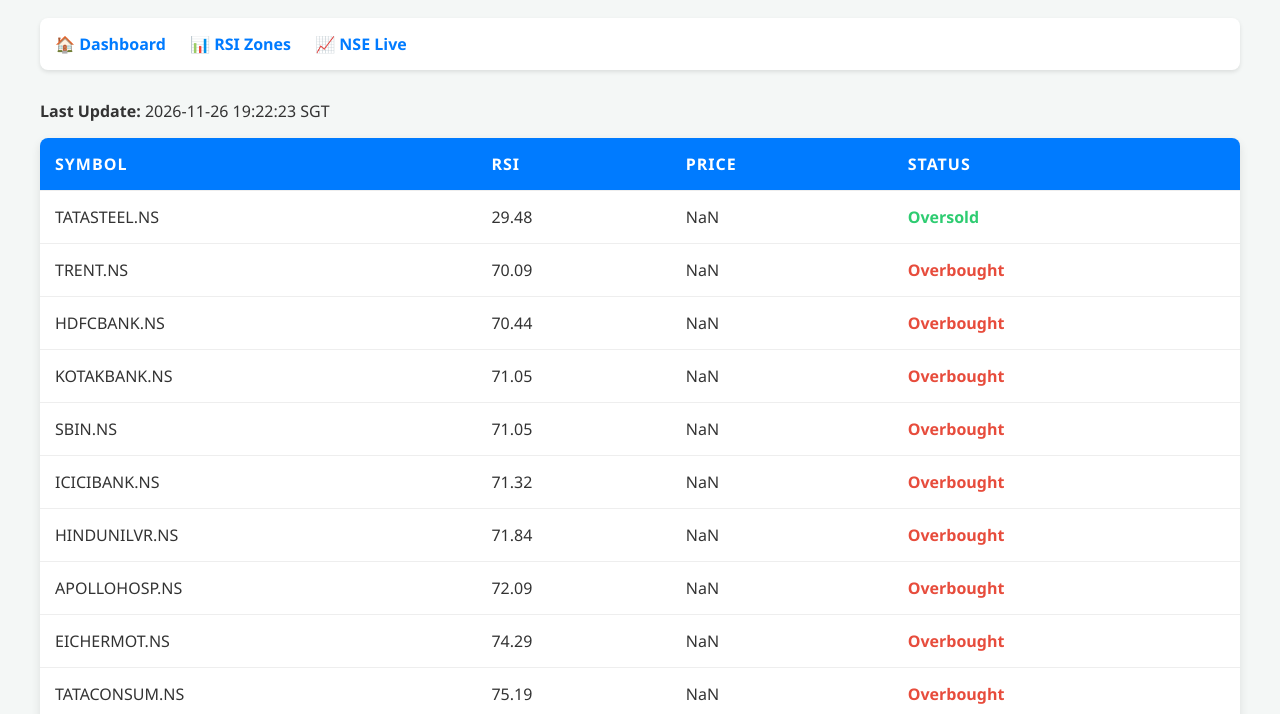
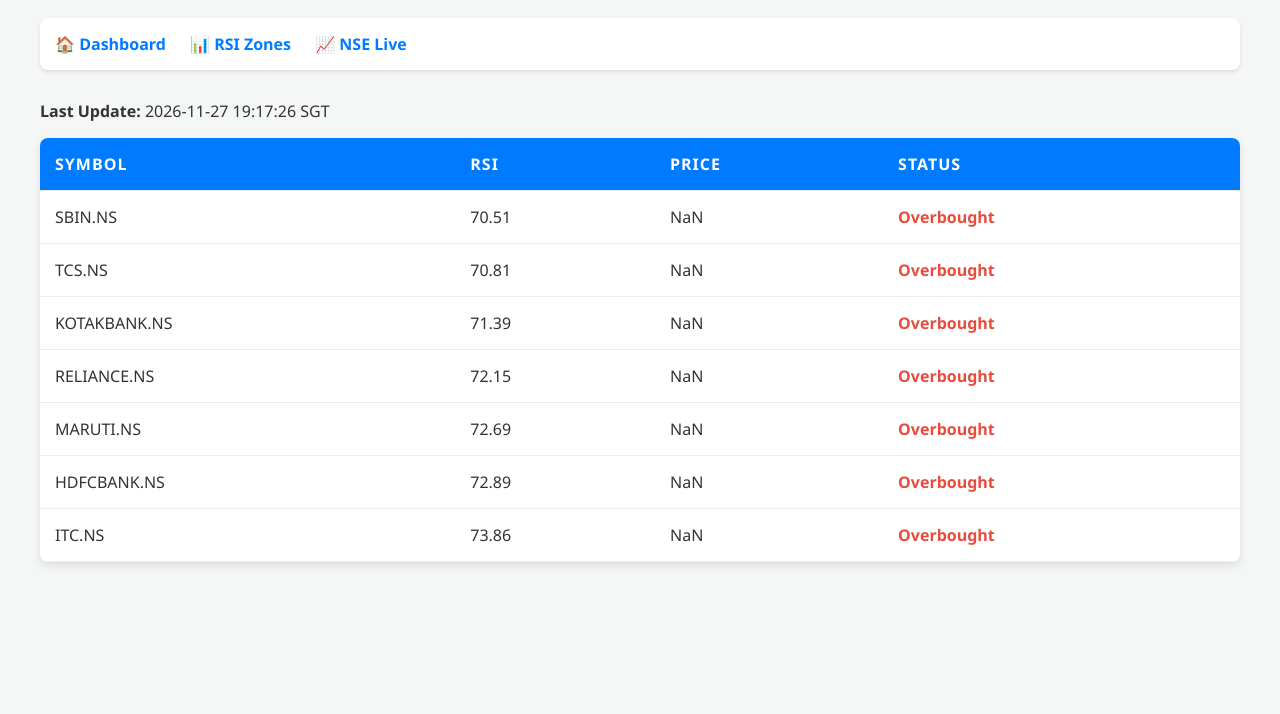
Before and after one commit to shreneekPatil2871/RSI, a plain HTML site: page index.html in a window 1280 px wide. Shown: the part 86-800 px from the top of the page. Drawn offline with Linux system fonts and the light colour scheme.

Commit message:
Update RSI Webpage

```diff
--- a/index.html
+++ b/index.html
@@ -24,7 +24,7 @@
             <a href="https://www.nseindia.com/" target="_blank">📈 NSE Live</a>
         </nav>
 
-        <p><strong>Last Update:</strong> 2026-11-26 19:22:23 SGT</p>
+        <p><strong>Last Update:</strong> 2026-11-27 19:17:26 SGT</p>
 
         <div id="table-top">
             <table class="dataframe table">
@@ -38,74 +38,44 @@
   </thead>
   <tbody>
     <tr>
-      <td>TATASTEEL.NS</td>
-      <td>29.48</td>
+      <td>SBIN.NS</td>
+      <td>70.51</td>
       <td>NaN</td>
-      <td>Oversold</td>
+      <td>Overbought</td>
     </tr>
     <tr>
-      <td>TRENT.NS</td>
-      <td>70.09</td>
+      <td>TCS.NS</td>
+      <td>70.81</td>
+      <td>NaN</td>
+      <td>Overbought</td>
+    </tr>
+    <tr>
+      <td>KOTAKBANK.NS</td>
+      <td>71.39</td>
+      <td>NaN</td>
+      <td>Overbought</td>
+    </tr>
+    <tr>
+      <td>RELIANCE.NS</td>
+      <td>72.15</td>
+      <td>NaN</td>
+      <td>Overbought</td>
+    </tr>
+    <tr>
+      <td>MARUTI.NS</td>
+      <td>72.69</td>
       <td>NaN</td>
       <td>Overbought</td>
     </tr>
     <tr>
       <td>HDFCBANK.NS</td>
-      <td>70.44</td>
-      <td>NaN</td>
-      <td>Overbought</td>
-    </tr>
-    <tr>
-      <td>KOTAKBANK.NS</td>
-      <td>71.05</td>
-      <td>NaN</td>
-      <td>Overbought</td>
-    </tr>
-    <tr>
-      <td>SBIN.NS</td>
-      <td>71.05</td>
-      <td>NaN</td>
-      <td>Overbought</td>
-    </tr>
-    <tr>
-      <td>ICICIBANK.NS</td>
-      <td>71.32</td>
-      <td>NaN</td>
-      <td>Overbought</td>
-    </tr>
-    <tr>
-      <td>HINDUNILVR.NS</td>
-      <td>71.84</td>
-      <td>NaN</td>
-      <td>Overbought</td>
-    </tr>
-    <tr>
-      <td>APOLLOHOSP.NS</td>
-      <td>72.09</td>
-      <td>NaN</td>
-      <td>Overbought</td>
-    </tr>
-    <tr>
-      <td>EICHERMOT.NS</td>
-      <td>74.29</td>
-      <td>NaN</td>
-      <td>Overbought</td>
-    </tr>
-    <tr>
-      <td>TATACONSUM.NS</td>
-      <td>75.19</td>
+      <td>72.89</td>
       <td>NaN</td>
       <td>Overbought</td>
     </tr>
     <tr>
       <td>ITC.NS</td>
-      <td>77.32</td>
-      <td>NaN</td>
-      <td>Overbought</td>
-    </tr>
-    <tr>
-      <td>MARUTI.NS</td>
-      <td>77.52</td>
+      <td>73.86</td>
       <td>NaN</td>
       <td>Overbought</td>
     </tr>
```
